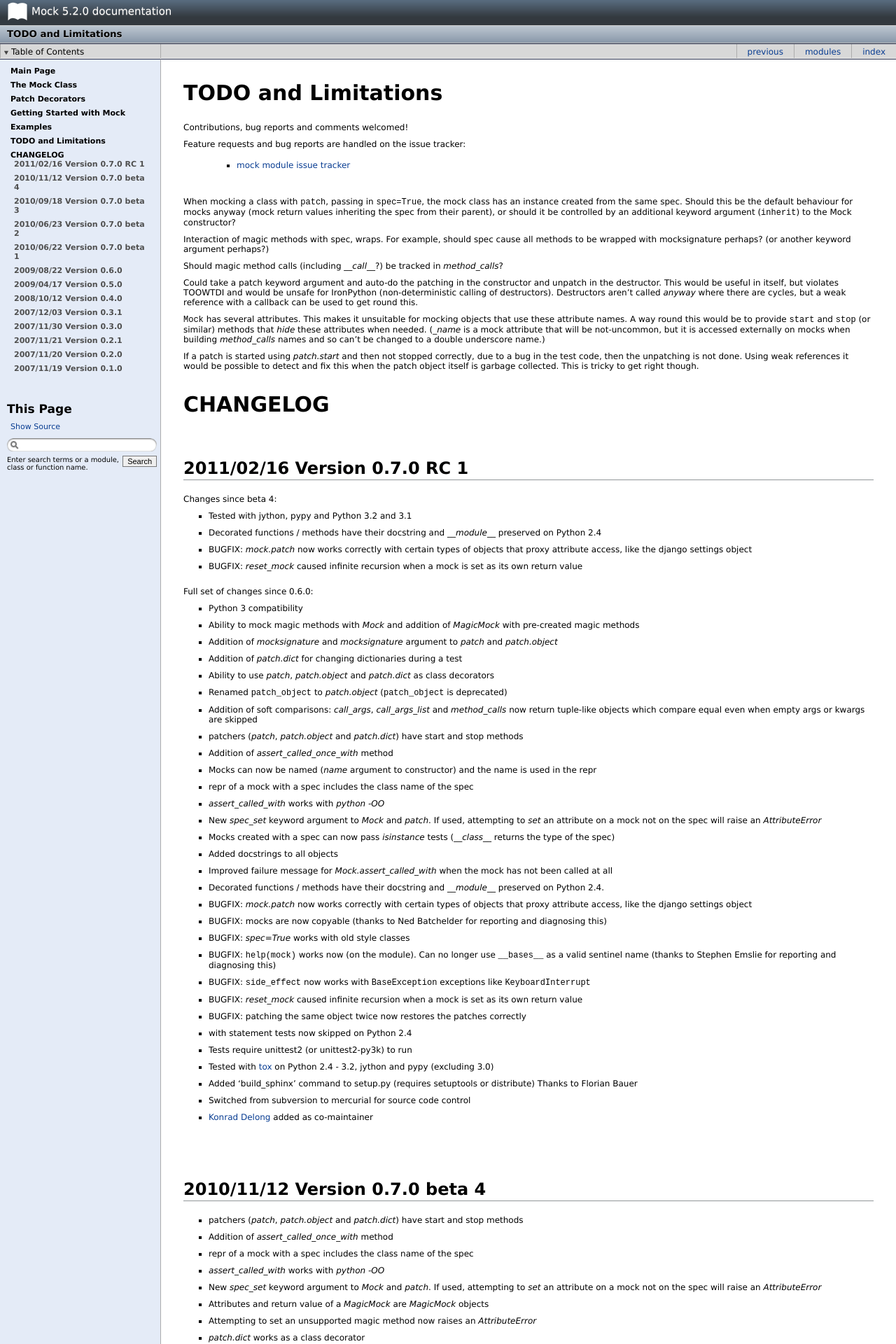
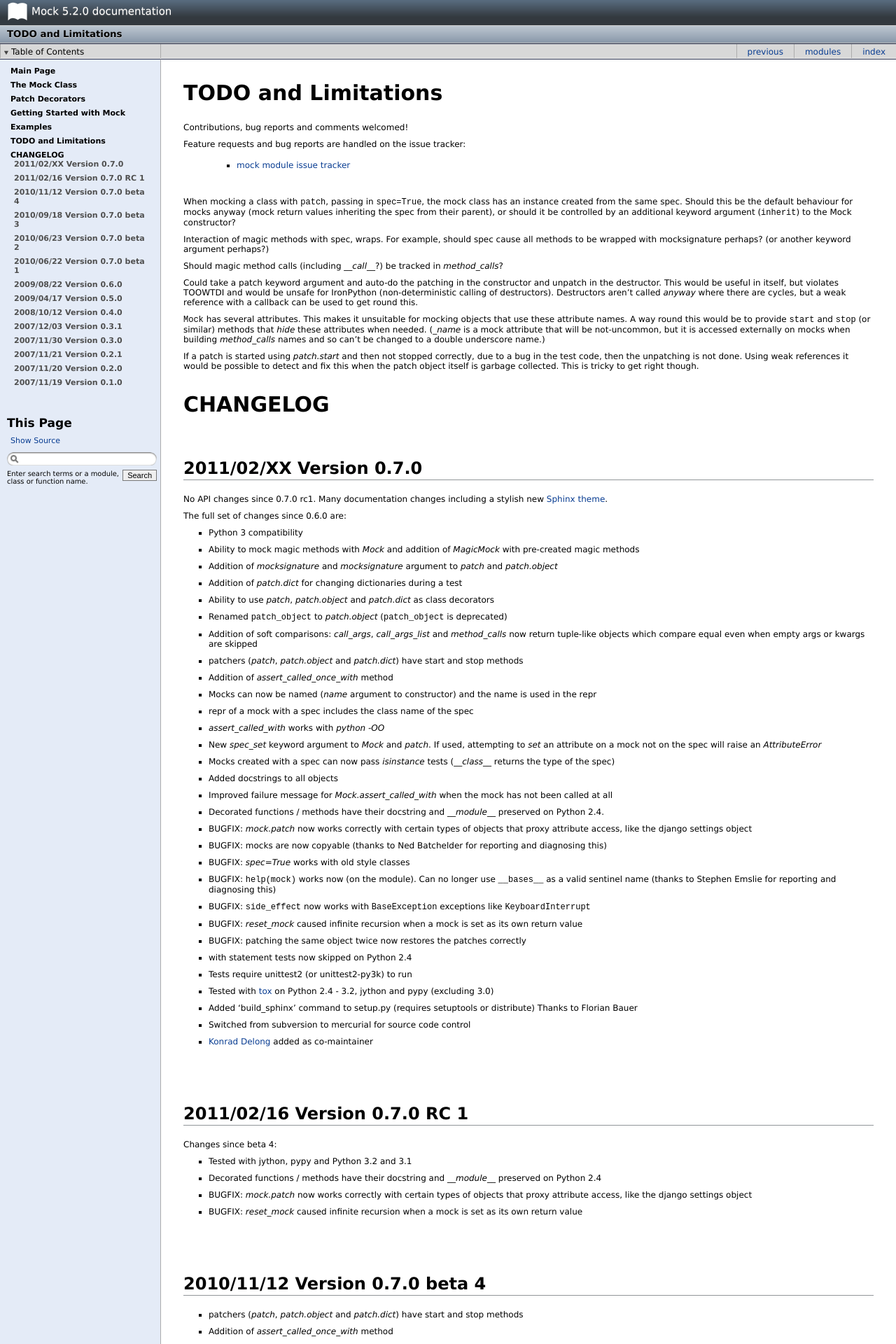
Before and after one commit to testing-cabal/mock, a Sphinx documentation site: the page built from docs/changelog.txt, in a window 1280 px wide. Shown: the top 1920 px of the page at 70% size. Built offline with Sphinx 7.4.7, drawn with Linux system fonts in a browser that asks for light colours; pages that are not in the unit, such as notebooks, are missing from menus; some of the changed lines change nothing that is shown; some of the changed text lies outside the part shown.

Commit message:
Changelog update

```diff
--- a/docs/changelog.txt
+++ b/docs/changelog.txt
@@ -44,20 +44,13 @@
 CHANGELOG
 =========
 
-2011/02/16 Version 0.7.0 RC 1
------------------------------
+2011/02/XX Version 0.7.0
+------------------------
 
-Changes since beta 4:
+No API changes since 0.7.0 rc1. Many documentation changes including a stylish
+new `Sphinx theme <https://github.com/coordt/ADCtheme/>`_.
 
-* Tested with jython, pypy and Python 3.2 and 3.1
-* Decorated functions / methods have their docstring and `__module__`
-  preserved on Python 2.4
-* BUGFIX: `mock.patch` now works correctly with certain types of objects that
-  proxy attribute access, like the django settings object
-* BUGFIX: `reset_mock` caused infinite recursion when a mock is set as its own
-  return value
-
-Full set of changes since 0.6.0:
+The full set of changes since 0.6.0 are:
 
 * Python 3 compatibility
 * Ability to mock magic methods with `Mock` and addition of `MagicMock`
@@ -109,6 +102,20 @@
   Thanks to Florian Bauer
 * Switched from subversion to mercurial for source code control
 * `Konrad Delong <http://konryd.blogspot.com/>`_ added as co-maintainer
+
+
+2011/02/16 Version 0.7.0 RC 1
+-----------------------------
+
+Changes since beta 4:
+
+* Tested with jython, pypy and Python 3.2 and 3.1
+* Decorated functions / methods have their docstring and `__module__`
+  preserved on Python 2.4
+* BUGFIX: `mock.patch` now works correctly with certain types of objects that
+  proxy attribute access, like the django settings object
+* BUGFIX: `reset_mock` caused infinite recursion when a mock is set as its own
+  return value
 
 
 2010/11/12 Version 0.7.0 beta 4
```
